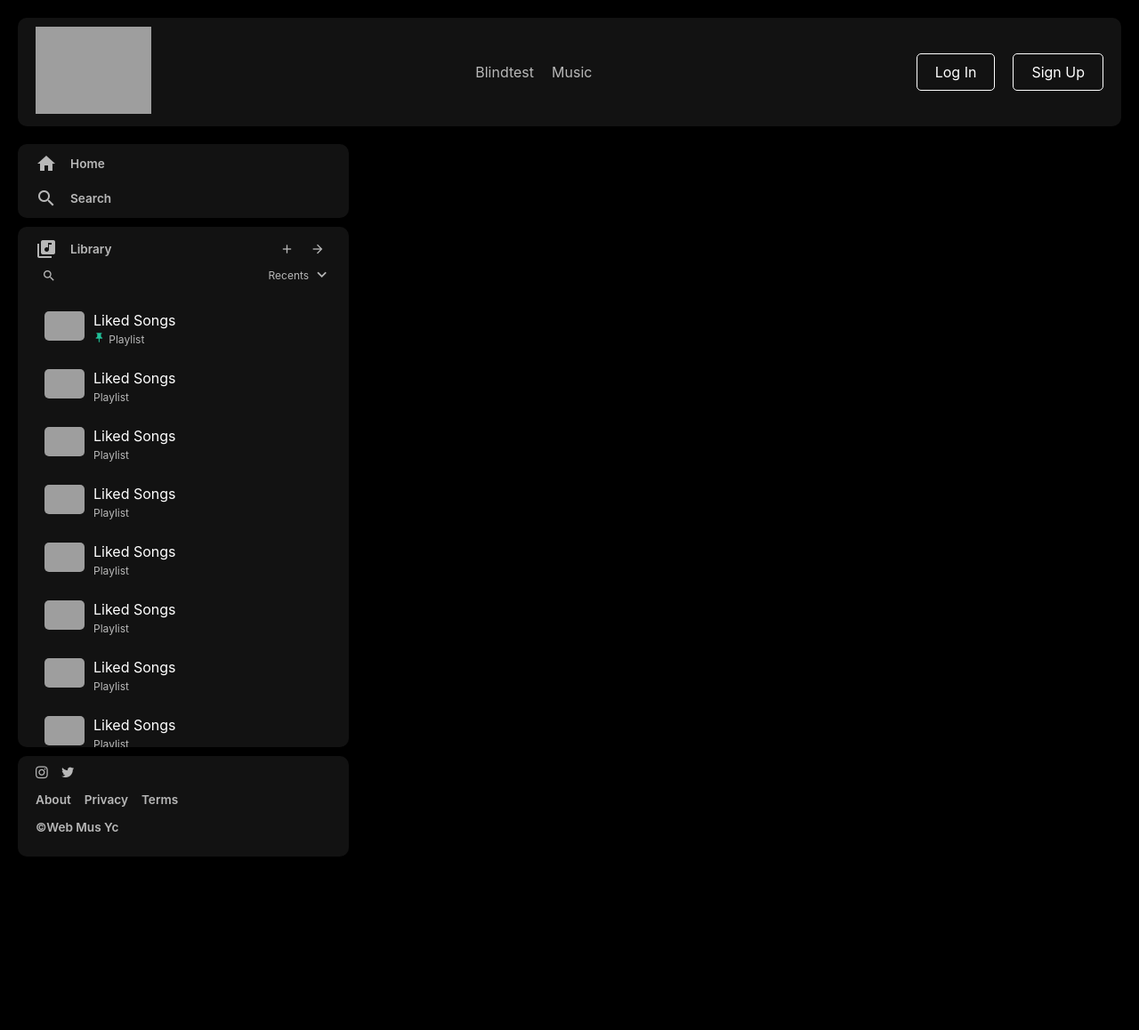
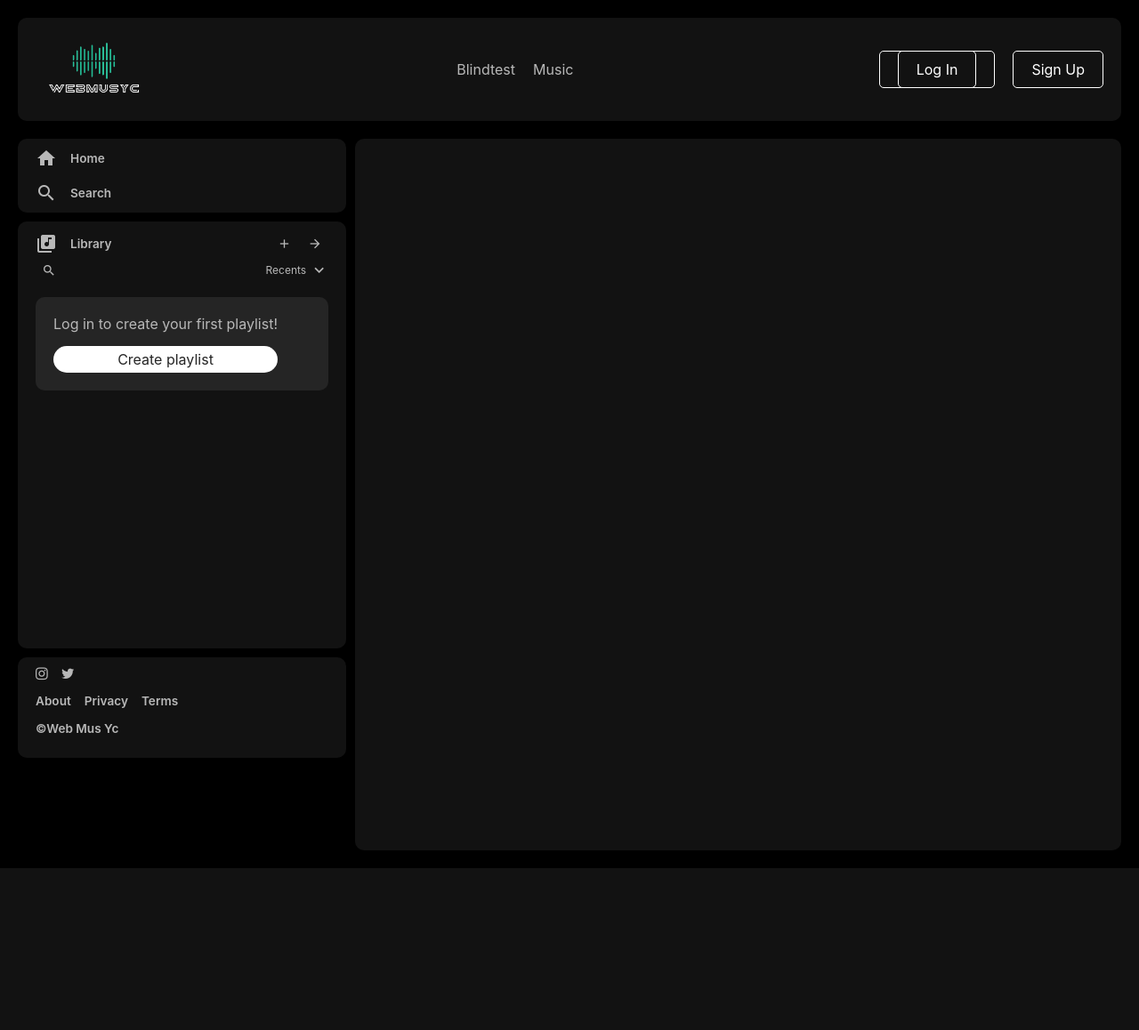
Before and after one commit to EtienneLm/Ydiscover-Web-Music, a Flask app: page / in a window 1280 px wide. Shown: the whole page at 89% size. After the commit the page ends 976 px from the top, so only its background shows below. Run offline with Flask 3, Linux system fonts and the light colour scheme; grey boxes are pictures that could not be loaded.

```diff
--- a/server.py
+++ b/server.py
@@ -14,6 +14,10 @@ def home():
 def blindTestPage():
     return render_template('blindTest.html')
 
+@app.route('/connected')
+def connectedPage():
+    return render_template('connected.html')
+
 # @app.route('/test')
 # def hello():
 #     return render_template('test.html')
--- a/static/main.css
+++ b/static/main.css
@@ -10,6 +10,7 @@
     --light: #B8B8B8;
     --musyc: #22C29A;
     --musyc2: #B453DE;
+    --grey2: #252525;
     --padd: 10px 20px;
     --radius:10px;
 }
@@ -138,7 +139,6 @@ nav a:hover {
     align-items: center;
     gap: 15px;
     color: var(--light);
-
 }
 
 .text-box a {
@@ -285,4 +285,30 @@ nav a:hover {
     width: 100%;
     height: 60%;
     overflow-y: scroll;
+    scrollbar-color: var(--back);
 }
+
+.creation {
+    display: flex;
+    align-items: center;
+    gap: 10px;
+    padding: 20px;
+    border-radius: var(--radius);
+    transition: .2s ease;
+    background-color: var(--grey2);
+}
+
+.create-playlist a {
+    display: flex;
+    justify-content: center;
+    text-decoration: none;
+    color: var(--grey2);
+    background-color: white;
+    border-radius: 15px;
+    padding: 5px;
+
+}
+
+.create-playlist:hover {
+    transform: scale(1.05);
+}
--- a/templates/connected.html
+++ b/templates/connected.html
@@ -12,7 +12,7 @@
 <body>
     <header>
         <div class="logo">
-            <a href="home.html"> <img src="../static/images/WebMusYc.png" alt="logo"></a>
+            <a href="/home"> <img src="../static/images/WebMusYc.png" alt="logo"></a>
         </div>
         <nav>
             <a href="#">Blindtest</a>
@@ -30,13 +30,13 @@
         <div class="side">
             <div class="menu">
                 <div class="text-box mBot15">
-                    <a href="home.html">
+                    <a href="/home">
                         <span class="material-icons">home</span>
                         <span class="text-m">Home</span>
                     </a>
                 </div>
                 <div class="text-box">
-                    <a href="search.html">
+                    <a href="/search">
                         <span class="material-icons">search</span>
                         <span class="text-m">Search</span>
                     </a>
--- a/templates/header.html
+++ b/templates/header.html
@@ -6,13 +6,13 @@
     <link href="https://fonts.googleapis.com/icon?family=Material+Icons" rel="stylesheet">
     <link rel="stylesheet" href="https://cdnjs.cloudflare.com/ajax/libs/font-awesome/4.7.0/css/font-awesome.min.css">
     <link rel="stylesheet" href="../static/main.css" type="text/css">
-    <link rel="icon" type="image/x-icon" href="../static/templates/WebMusYc.png">
+    <link rel="icon" type="image/x-icon" href="../static/images/WebMusYc.png">
     <title>Web Mus Yc</title>
 </head>
 <body>
     <header>
         <div class="logo">
-            <a href="home.html"> <img src="../static/templates/WebMusYc.png" alt="logo"></a>
+            <a href="/home"> <img src="../static/images/WebMusYc.png" alt="logo"></a>
         </div>
         <nav>
             <a href="#">Blindtest</a>
@@ -20,7 +20,7 @@
         </nav>
         <div class="user-options">
             <div class="login">
-                <a href="connected.html">Log In</a>
+                <a  class= "login" href="/connected">Log In</a>
             </div>
             <div class="signup">
                 <a href="#">Sign Up</a>
--- a/templates/home.html
+++ b/templates/home.html
@@ -1,19 +1,18 @@
 {% extends 'header.html' %}
 {% block contenu %}
 
-<!-- fin header -->
-    <main>
+<main>
     <div class="view">
         <div class="side">
             <div class="menu">
                 <div class="text-box mBot15">
-                    <a href="home.html">
+                    <a href="/home">
                         <span class="material-icons">home</span>
                         <span class="text-m">Home</span>
                     </a>
                 </div>
                 <div class="text-box">
-                    <a href="search.html">
+                    <a href="/search">
                         <span class="material-icons">search</span>
                         <span class="text-m">Search</span>
                     </a>
@@ -41,106 +40,13 @@
                 </div>
                 <div class="playlists">
                     <div>
-                        <div class="playlist">
+                        <div class="creation">
                             <div>
-                                <img src="../static/templates/liked.png" alt="">
-                            </div>
-                            <div class="playlist-meta">
-                                <a href="/">Liked Songs</a>
-                                <div>
-                                    <span class="material-icons">push_pin</span>
-                                    <span class="artist">Playlist</span>
+                                <div  class="text-box mBot15">
+                                    <p>Log in to create your first playlist!</p>
                                 </div>
-                            </div>
-                        </div>
-                        <div class="playlist">
-                            <div>
-                                <img src="../static/templates/liked.png" alt="">
-                            </div>
-                            <div class="playlist-meta">
-                                <a href="/">Liked Songs</a>
-                                <div>
-                                    <span class="artist">Playlist</span>
-                                </div>
-                            </div>
-                        </div><div class="playlist">
-                            <div>
-                                <img src="../static/templates/liked.png" alt="">
-                            </div>
-                            <div class="playlist-meta">
-                                <a href="/">Liked Songs</a>
-                                <div>
-                                    <span class="artist">Playlist</span>
-                                </div>
-                            </div>
-                        </div><div class="playlist">
-                            <div>
-                                <img src="../static/templates/liked.png" alt="">
-                            </div>
-                            <div class="playlist-meta">
-                                <a href="/">Liked Songs</a>
-                                <div>
-                                    <span class="artist">Playlist</span>
-                                </div>
-                            </div>
-                        </div><div class="playlist">
-                            <div>
-                                <img src="../static/templates/liked.png" alt="">
-                            </div>
-                            <div class="playlist-meta">
-                                <a href="/">Liked Songs</a>
-                                <div>
-                                    <span class="artist">Playlist</span>
-                                </div>
-                            </div>
-                        </div><div class="playlist">
-                            <div>
-                                <img src="../static/templates/liked.png" alt="">
-                            </div>
-                            <div class="playlist-meta">
-                                <a href="/">Liked Songs</a>
-                                <div>
-                                    <span class="artist">Playlist</span>
-                                </div>
-                            </div>
-                        </div><div class="playlist">
-                            <div>
-                                <img src="../static/templates/liked.png" alt="">
-                            </div>
-                            <div class="playlist-meta">
-                                <a href="/">Liked Songs</a>
-                                <div>
-                                    <span class="artist">Playlist</span>
-                                </div>
-                            </div>
-                        </div><div class="playlist">
-                            <div>
-                                <img src="../static/templates/liked.png" alt="">
-                            </div>
-                            <div class="playlist-meta">
-                                <a href="/">Liked Songs</a>
-                                <div>
-                                    <span class="artist">Playlist</span>
-                                </div>
-                            </div>
-                        </div><div class="playlist">
-                            <div>
-                                <img src="../static/templates/liked.png" alt="">
-                            </div>
-                            <div class="playlist-meta">
-                                <a href="/">Liked Songs</a>
-                                <div>
-                                    <span class="artist">Playlist</span>
-                                </div>
-                            </div>
-                        </div><div class="playlist">
-                            <div>
-                                <img src="../static/templates/liked.png" alt="">
-                            </div>
-                            <div class="playlist-meta">
-                                <a href="/">Liked Songs</a>
-                                <div>
-                                    <span class="artist">Playlist</span>
+                                <div class="create-playlist">
+                                    <a href="login.html">Create playlist</a>
                                 </div>
                             </div>
                         </div>
@@ -167,7 +73,8 @@
                     <span class="text-m">©Web Mus Yc</span>
                 </div>
             </div>
-
-    <!-- fin header -->
-
+        </div>
+        <div class="content"></div>
+    </div>
+</main>
 {% endblock contenu %}
```
